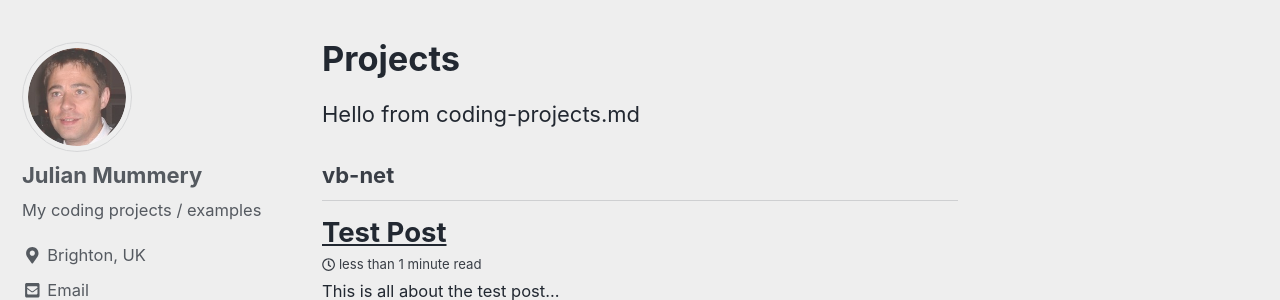
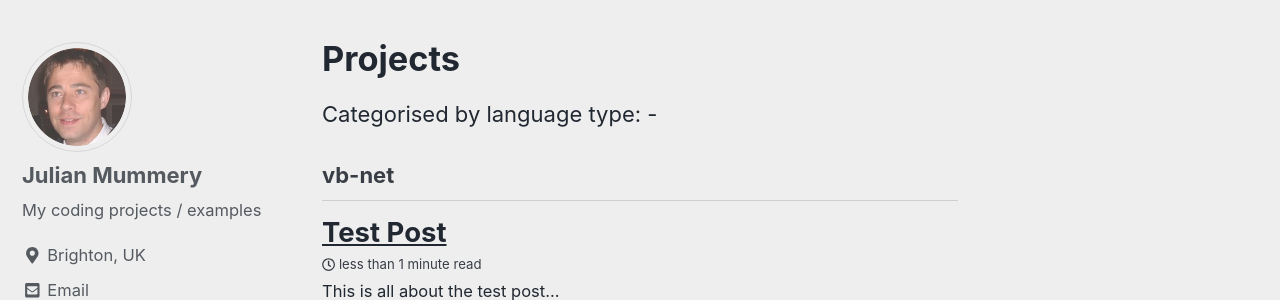
Before and after one commit to julianmummery/julianmummery.github.io, a Jekyll site: the page built from _pages/coding-projects.md, in a window 1280 px wide and 900 px high. Shown: the part 390-690 px from the top of the window. Built offline with Jekyll 4.4.1, drawn with Linux system fonts in a browser that asks for light colours; nearby versions of some CDN libraries.

Commit message:
Update coding-projects.md

```diff
--- a/_pages/coding-projects.md
+++ b/_pages/coding-projects.md
@@ -7,7 +7,7 @@ header:
    image: "/assets/images/header-background.jpg"
 ---
 
-Hello from coding-projects.md
+Categorised by language type: -
 
 {% include base_path %}
 {% include group-by-array collection=site.posts field="tags" %}
```
